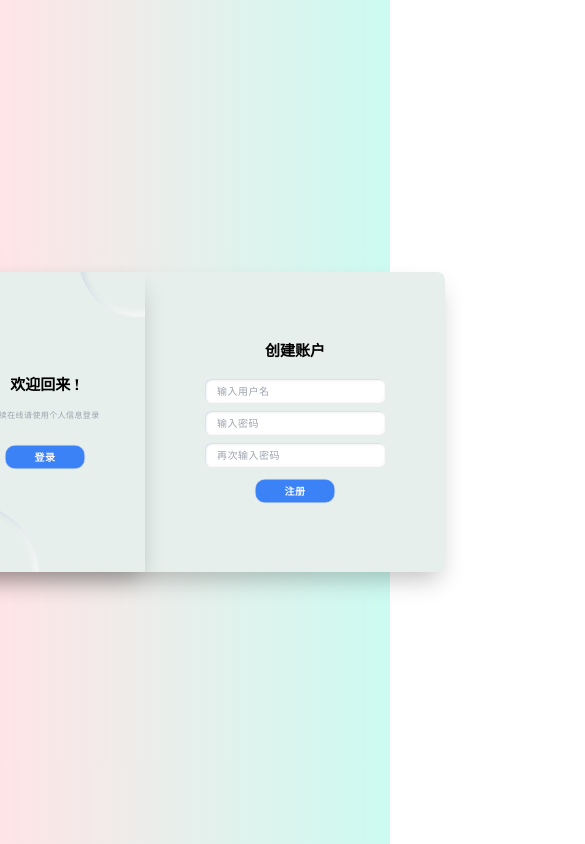
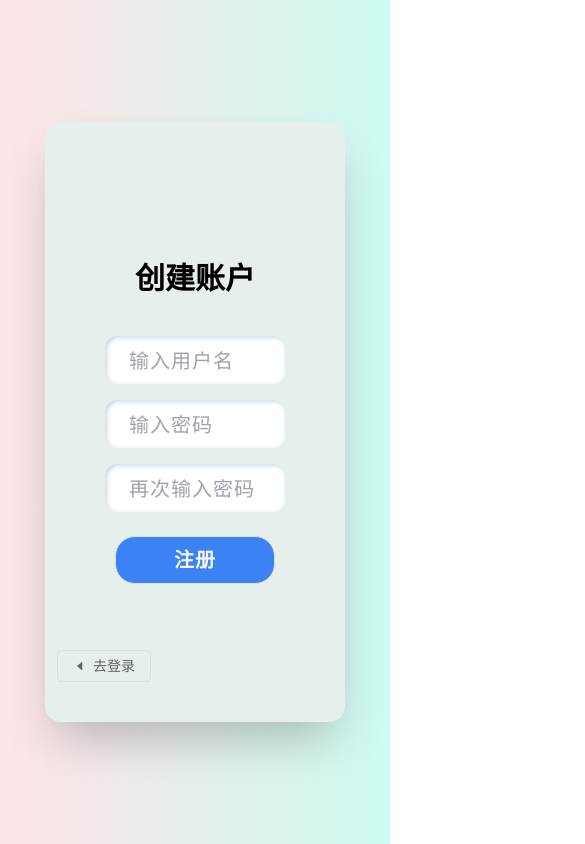
Before and after one commit to Spicy-Rabbit-Head/Management-system-front-end, a Vue app: page /#/login in a window 390 px wide. Shown: the top 844 px of the page, 585 px wide, since content can reach past the window. Built offline with nearby package versions, Linux system fonts and the light colour scheme.

Commit message:
Initial commit

```diff
--- a/index.html
+++ b/index.html
@@ -1,5 +1,5 @@
 <!DOCTYPE html>
-<html lang="en" style="min-width: 700px;min-height: 300px" >
+<html lang="zh">
 <head>
     <meta charset="UTF-8"/>
     <link rel="icon" type="image/svg+xml" href="/vite.svg"/>
--- a/package.json
+++ b/package.json
@@ -22,6 +22,7 @@
     "tailwindcss": "^3.2.7",
     "unplugin-auto-import": "^0.14.3",
     "unplugin-vue-components": "^0.24.0",
-    "vite": "^4.1.0"
+    "vite": "^4.1.0",
+    "vite-plugin-compression2": "^0.8.2"
   }
 }
--- a/src/index.css
+++ b/src/index.css
@@ -21,6 +21,9 @@
         @apply
         left-3/5
         rounded-r-2xl
+        max-sm:invisible
+        max-sm:opacity-0
+        max-sm:absolute
     }
 
     /* 文字提示框左过渡 */
@@ -28,18 +31,23 @@
         @apply
         left-0
         rounded-l-2xl
+        max-sm:invisible
+        max-sm:opacity-0
+        max-sm:absolute
     }
 
     /* 注册登录框右过渡 */
     .Register-switch_txr {
         @apply
-        right-0
+        max-sm:right-0
+        sm:right-0
     }
 
     /* 注册登录框左过渡 */
     .Register-switch_txl {
         @apply
-        right-2/5
+        max-sm:right-0
+        sm:right-2/5
     }
 
     /*注册登录界面布局框架*/
@@ -83,6 +91,28 @@
         font-bold
     }
 
+    #SwitchButton_l {
+        @apply
+        bg-login-bg
+        absolute
+        left-0
+        bottom-10
+        sm:invisible
+        sm:opacity-0
+        sm:absolute
+    }
+
+    #SwitchButton_r {
+        @apply
+        bg-login-bg
+        absolute
+        right-2
+        bottom-10
+        sm:invisible
+        sm:opacity-0
+        sm:absolute
+    }
+
     /*输入框*/
     .InputIn {
         @apply
--- a/src/router/index.js
+++ b/src/router/index.js
@@ -1,14 +1,23 @@
 // 引入js
 import {createRouter, createWebHashHistory} from 'vue-router'
 // 引入组件
-import login from "../views/login/login.vue";
-import null_exception from "../views/error/null_exception.vue"
+// import login from "../views/login/login.vue";
+// import null_exception from "../views/error/null_exception.vue"
 
 // 定义路由
 const routes = [
-    {path: '/', redirect: '/login'},
-    {path: '/login', component: login},
-    {path: '/null-exception', component: null_exception},
+    {
+        path: '/',
+        redirect: '/login'
+    },
+    {
+        path: '/login',
+        component: () => import('../views/login/login.vue')
+    },
+    {
+        path: '/null-exception',
+        component: () => import('../views/error/null_exception.vue')
+    },
 ]
 
 // 创建路由实例并定义路由配置
--- a/src/views/login/login.vue
+++ b/src/views/login/login.vue
@@ -28,10 +28,14 @@ import Login_register from "./login_register.vue";
 .BackgroundComponentFrame {
   @apply
   bg-login-bg
-  w-1000
-  min-w-1000
+  w-300
+  min-w-300
   h-600
   min-h-600
+  sm:w-1000
+  sm:min-w-1000
+  sm:h-600
+  sm:min-h-600
   shadow-2xl
   mx-auto
   my-auto
@@ -44,10 +48,11 @@ import Login_register from "./login_register.vue";
 /* 背景组件内拟态框响应式 */
 .Response {
   @apply
+  duration-1000
   2xl:scale-90
   xl:scale-80
   lg:scale-70
   md:scale-60
-  scale-50
+  sm:scale-50
 }
 </style>
--- a/src/views/login/login_register.vue
+++ b/src/views/login/login_register.vue
@@ -4,7 +4,6 @@
     <el-form
         :model="LoginPinia().FormRegister"
         class="login Form"
-
     >
       <h2 class="Title">创建账户</h2>
       <input class="InputIn" v-model="LoginPinia().FormRegister.Username"
@@ -15,6 +14,9 @@
              v-model="LoginPinia().FormRegister.PasswordDuplication"
              placeholder="再次输入密码"/>
       <el-button id="SwitchButton" round>注册</el-button>
+      <el-button id="SwitchButton_l" :icon="CaretLeft"
+                 @click="LoginPinia().ToggleSwitch_Login(0)">去登录
+      </el-button>
     </el-form>
   </div>
   <div :class="LoginPinia().Switch_Login"
@@ -31,17 +33,24 @@
       <el-checkbox class="AutomaticLogin" v-model="LoginPinia().AutomaticLogin"
                    label="勾选是否自动登录"/>
       <el-button id="SwitchButton" round>登录</el-button>
+      <el-button id="SwitchButton_r"
+                 @click="LoginPinia().ToggleSwitch_Login(1)">去注册
+        <el-icon>
+          <CaretRight/>
+        </el-icon>
+      </el-button>
     </el-form>
   </div>
 </template>
 <script setup lang="ts">
-import {LoginPinia} from '../../store'</script>
-
+import {LoginPinia} from '../../store'
+import {CaretLeft, CaretRight} from '@element-plus/icons-vue'</script>
 <style scoped>
 
 /* 注册登录框容器 */
 .Container {
   @apply
+  max-sm:w-full
   w-3/5
   h-full
   top-0
--- a/tailwind.config.cjs
+++ b/tailwind.config.cjs
@@ -21,6 +21,7 @@ module.exports = {
             },
             // 缩放比率
             scale: {
+                '20': '.2',
                 '50': '.5',
                 '60': '.6',
                 '70': '.7',
@@ -36,12 +37,14 @@ module.exports = {
             // 宽
             width: {
                 // 登录界面主框宽
-                '1000': '1000px'
+                '1000': '1000px',
+                '300': '300px',
             },
             // 最小宽度
             minWidth: {
                 // 登录界面主框宽
-                '1000': '1000px'
+                '1000': '1000px',
+                '300': '300px',
             },
             // 高
             height: {
--- a/vite.config.js
+++ b/vite.config.js
@@ -3,6 +3,7 @@ import AutoImport from 'unplugin-auto-import/vite'
 import Components from 'unplugin-vue-components/vite'
 import {ElementPlusResolver} from 'unplugin-vue-components/resolvers'
 import vue from '@vitejs/plugin-vue'
+import compression from "vite-plugin-compression2";
 // https://vitejs.dev/config/
 export default defineConfig({
     plugins: [
@@ -12,13 +13,36 @@ export default defineConfig({
         }),
         Components({
             resolvers: [ElementPlusResolver()]
+        }),
+        compression({
+            algorithm: "gzip",
+            threshold: 10240,
+            exclude: [/\.(br)$/, /\.(gz)$/],
+            deleteOriginalAssets: true,
         })
     ],
+    base: './',
     build: {
+        // 块大小限制警告
         chunkSizeWarningLimit: 2000,
+        // css代码分割
         cssCodeSplit: true,
+        // 源地图
         sourcemap: false,
-        minify: 'terser',
+        // 内联动态导入的最大文件大小
         assetsInlineLimit: 4096,
+        // 打包策略
+        rollupOptions: {
+            // 输出
+            output: {
+                // 手动指定
+                manualChunks(id) {
+                    if (id.includes('node_modules')) {
+                        // 根据包名分割
+                        return id.toString().split('node_modules/')[1].split('/')[0].toString()
+                    }
+                }
+            }
+        }
     }
 })
```
Also changed, not shown: 1 other file (tests, documents, lock files or other folders).
